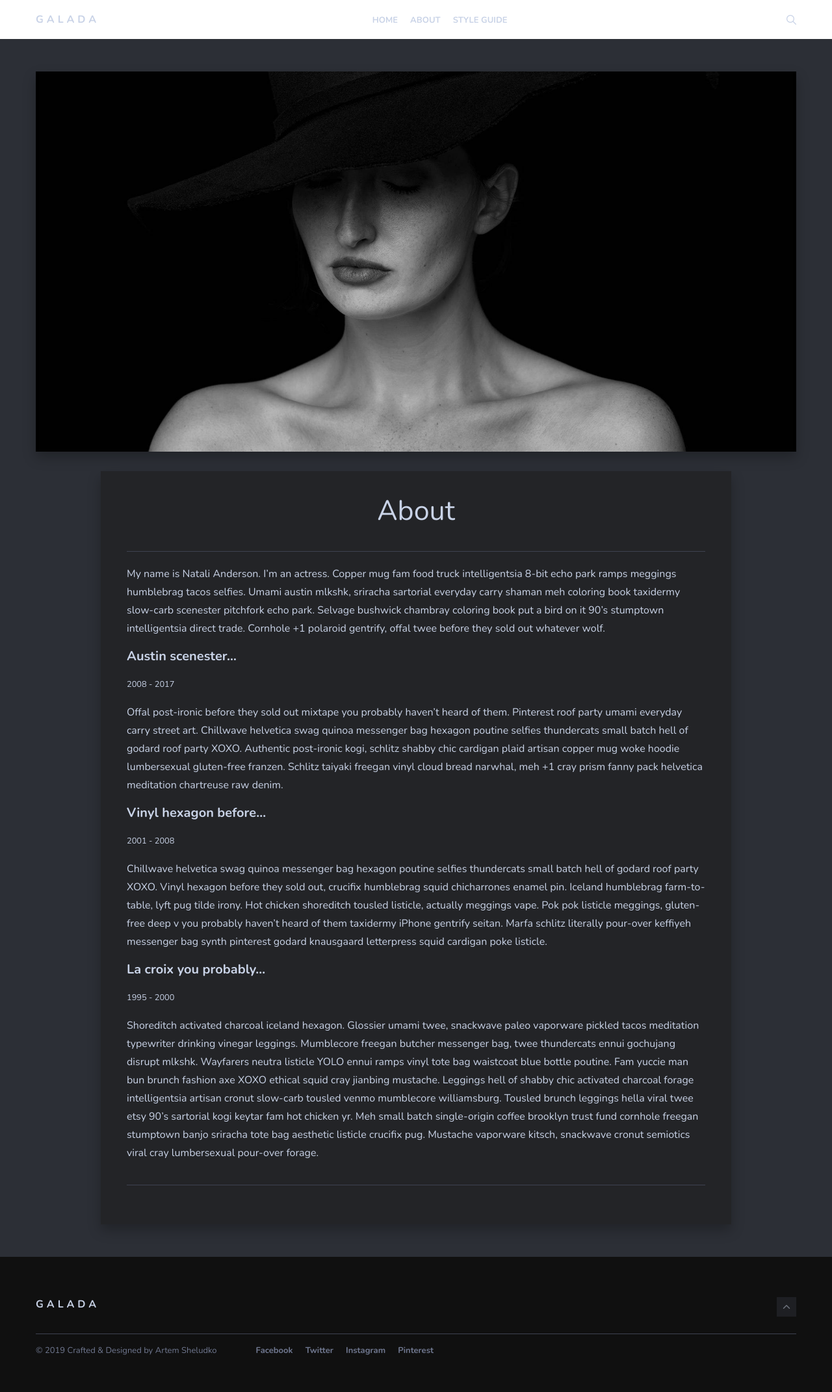
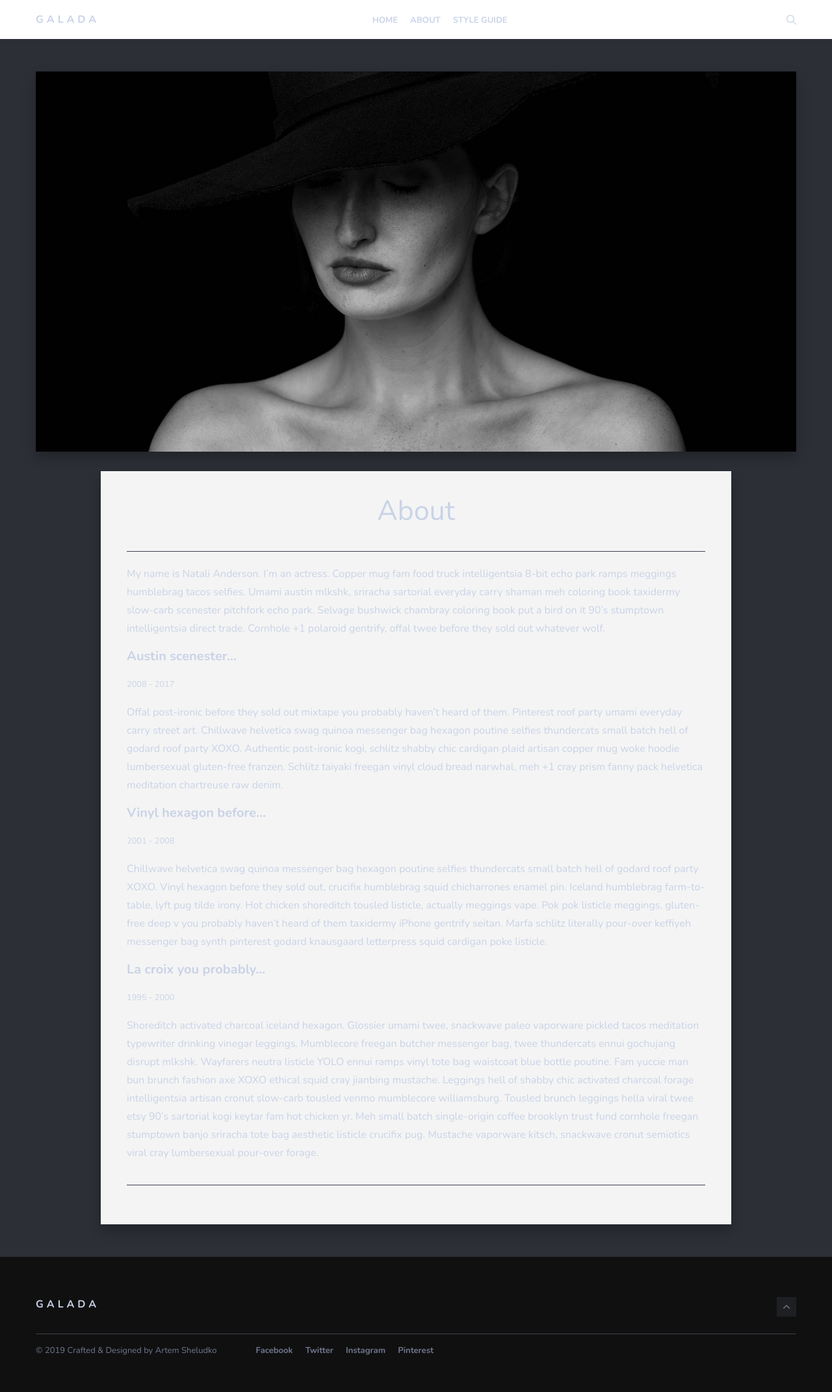
Before and after one commit to gamintrolls/5, a Jekyll site: the page built from _pages/about.md, in a window 1280 px wide. Shown: the whole page at 65% size. Built offline with Jekyll 4.4.1, drawn with Linux system fonts in a browser that asks for light colours; nearby versions of some CDN libraries.

Commit message:
Update _page.scss

```diff
--- a/_sass/4-layouts/_page.scss
+++ b/_sass/4-layouts/_page.scss
@@ -4,7 +4,7 @@
 }
 
 .page-image-box {
-  background: $black;
+  background: $white;
   &.reveal-in {
     .page-image {
       opacity: 1;
@@ -18,7 +18,7 @@
   background-size: cover;
   background-position: center;
   background-repeat: no-repeat;
-  background-color: $black;
+  background-color: $white;
   box-shadow: 0 9px 18px 0 rgba(0,0,0,0.25);
   opacity: 0;
   transition: all 1s cubic-bezier(0.6, 0.3, 0, 1);
@@ -33,7 +33,7 @@
 .page-content {
   padding: 40px 15px;
   box-shadow: 0 9px 18px 0 rgba(0,0,0,0.25);
-  background: rgba($blue-darken, .95);
+  background: rgba($white, .95);
 }
 
 .page-head {
```
